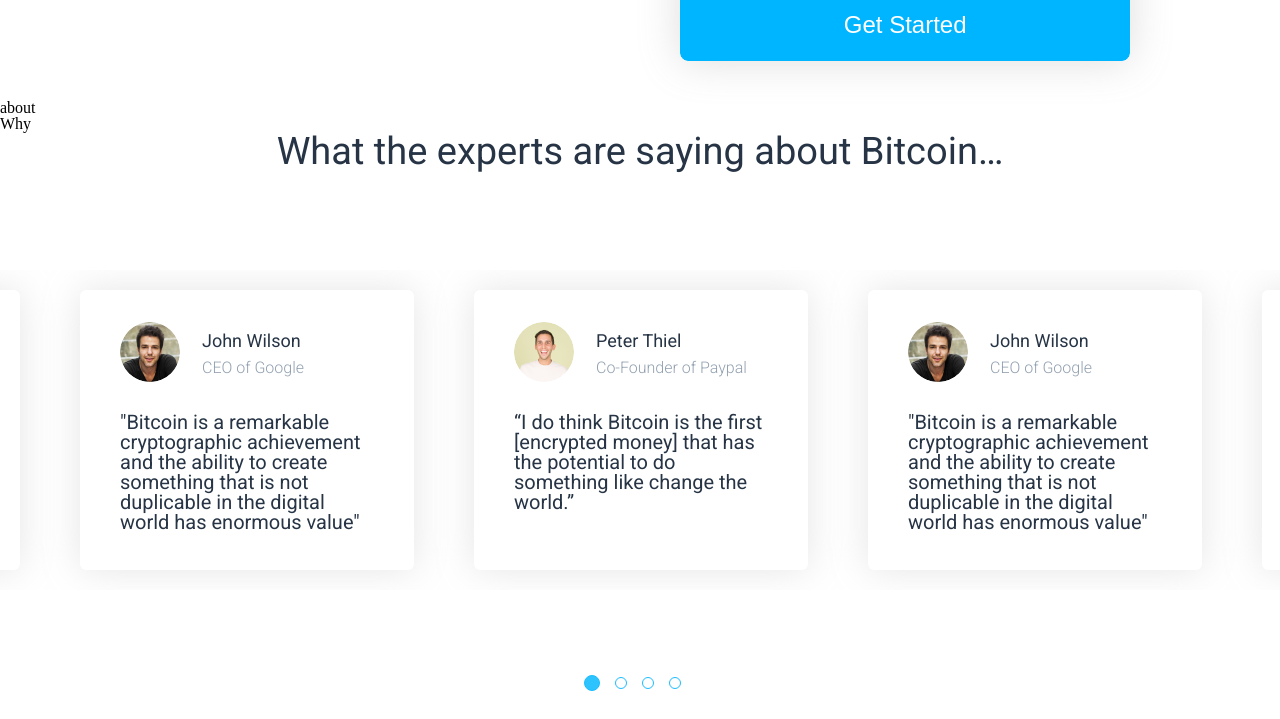
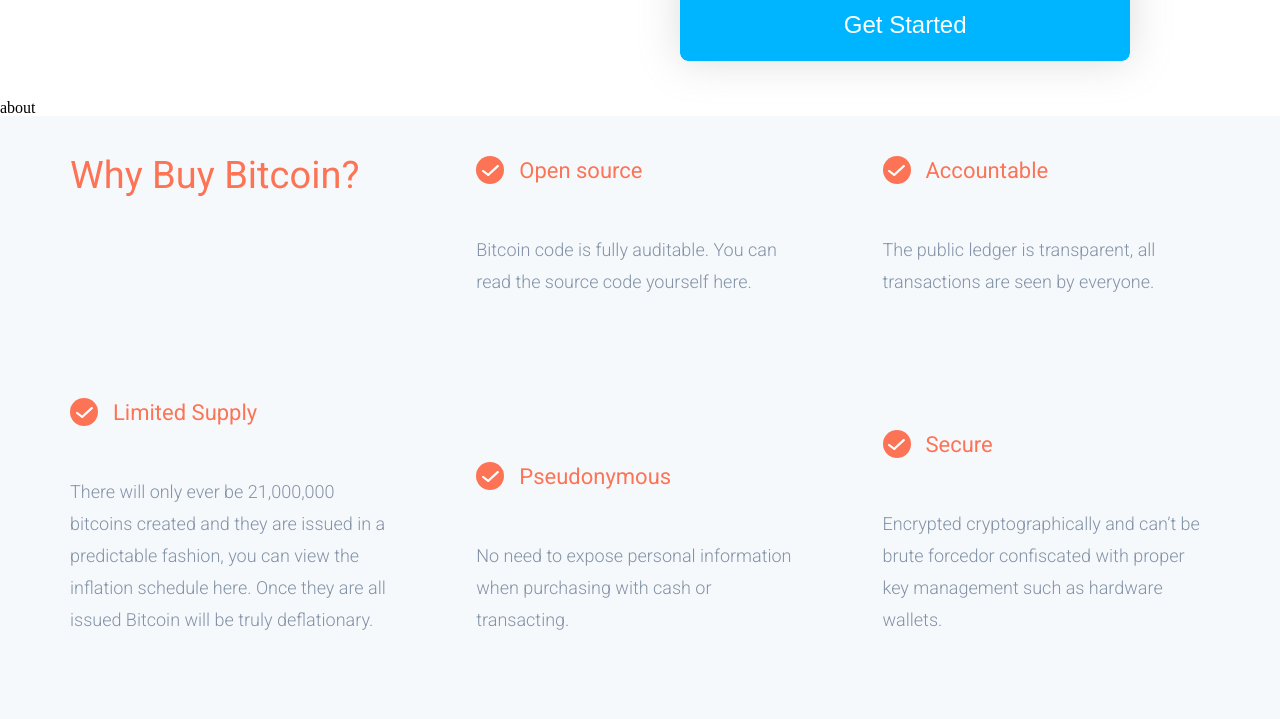
Before and after one commit to no0dly/bitlp, a React (Create React App) app: page / in a window 1280 px wide. Shown: the part 874-1593 px from the top of the page. Built offline with nearby package versions, Linux system fonts and the light colour scheme.

Commit message:
why section

```diff
--- a/src/components/discover/Discover.jsx
+++ b/src/components/discover/Discover.jsx
@@ -8,8 +8,6 @@
 import moneyIcon from '../../images/money.svg'
 import clockIcon from '../../images/clock.svg'
 import mask from '../../images/maskDiscover.png'
-
-
 
 const Discover = (props) => {
   return (
--- a/src/components/experts/Experts.jsx
+++ b/src/components/experts/Experts.jsx
@@ -50,6 +50,7 @@
 }
 
 const Wrap = styled.div`
+  padding-top: 50px;
   text-align: center;
   margin-bottom: 25px;
 `
--- a/src/components/experts/SliderItem.jsx
+++ b/src/components/experts/SliderItem.jsx
@@ -31,7 +31,7 @@
 const Wrap = styled.div`
   padding: 32px 40px;
   background: #FFFFFF;
-  box-shadow: 0px 0px 36px rgba(177, 177, 177, 0.337438);
+  box-shadow: 0px 0px 6px rgba(177, 177, 177, 0.337438);
   border-radius: 6px;
   margin: 0 30px;
   min-height: 280px;
--- a/src/components/why/Why.jsx
+++ b/src/components/why/Why.jsx
@@ -1,12 +1,158 @@
 import React from 'react'
 import styled from 'styled-components'
 
+import mark from '../../images/mark.svg'
+
 const Why = (props) => {
   return (
-    <div>
-      Why
-    </div>
+    <Wrap>
+      <List>
+        <ListItem>
+          <PageTitle>
+            <PageTitleText>
+              Why Buy Bitcoin?
+            </PageTitleText>
+          </PageTitle>
+        </ListItem>
+        <ListItem>
+          <Title>
+            <TitleIcon />
+            <TitleText>
+              Open source
+            </TitleText>
+          </Title>
+          <Descr>
+            <DescrText>
+              Bitcoin code is fully auditable. You can read the source code yourself here.
+            </DescrText>
+          </Descr>
+        </ListItem>
+        <ListItem>
+          <Title>
+            <TitleIcon />
+            <TitleText>
+              Accountable
+            </TitleText>
+          </Title>
+          <Descr>
+            <DescrText>
+              The public ledger is transparent, all transactions are seen by everyone.
+            </DescrText>
+          </Descr>
+        </ListItem>
+        <ListItem>
+          <Title>
+            <TitleIcon />
+            <TitleText>
+              Limited Supply
+            </TitleText>
+          </Title>
+          <Descr>
+            <DescrText>
+              There will only ever be 21,000,000 bitcoins created and they are issued in a predictable fashion, you can view the inflation schedule here. Once they are all issued Bitcoin will be truly deflationary.
+            </DescrText>
+          </Descr>
+        </ListItem>
+        <ListItem className="bottom">
+          <Title>
+            <TitleIcon />
+            <TitleText>
+              Pseudonymous
+            </TitleText>
+          </Title>
+          <Descr>
+            <DescrText>
+              No need to expose personal information when purchasing with cash or transacting.
+            </DescrText>
+          </Descr>
+        </ListItem>
+        <ListItem className="bottom">
+          <Title>
+            <TitleIcon />
+            <TitleText>
+              Secure
+            </TitleText>
+          </Title>
+          <Descr>
+            <DescrText>
+              Encrypted cryptographically and can’t be brute forcedor confiscated with proper key management such as hardware wallets.
+            </DescrText>
+          </Descr>
+        </ListItem>
+      </List>
+    </Wrap>
   )
 }
 
+const Wrap = styled.div`
+  padding: 40px 30px;
+  background: #F6F9FC;
+`
+
+const List = styled.ul`
+  display: flex;
+  flex-direction: row;
+  flex-wrap: wrap;
+`
+
+const ListItem = styled.li`
+  width: 33.3%;
+  padding: 0 40px 30px;
+  &.bottom {
+    display: flex;
+    flex-direction: column;
+    justify-content: flex-end;
+  }
+`
+
+const PageTitle = styled.div`
+  margin-bottom: 10px;
+`
+
+const PageTitleText = styled.h3`
+  font-family: Roboto;
+  font-size: 2.375rem;
+  letter-spacing: 0.013px;
+  color: #FC7455;
+`
+
+const Title = styled.div`
+  display: flex;
+  margin-bottom: 50px;
+`
+const TitleIcon = styled.div`
+  width: 28px;
+  height: 28px;
+  border-radius: 50%;
+  background: #FC7455;
+  position: relative;
+  margin-right: 15px;
+  &:before {
+    content: '';
+    position: absolute;
+    width: 100%;
+    height: 100%;
+    background: url(${mark}) no-repeat center;
+  }
+`
+
+const TitleText = styled.p`
+  font-family: Roboto;
+  font-size: 1.375rem;
+  color: #FC7455;
+  padding-top: 4px;
+`
+
+const Descr = styled.div`
+  margin-bottom: 70px;
+`
+
+const DescrText = styled.p`
+  font-family: Roboto;
+  font-size: 1.125rem;
+  color: #8392A7;
+  font-weight: 300;
+  line-height: 2rem;
+`
+
 export default Why
```
Also changed, not shown: src/images/mark.svg (added), 1 other file (tests, documents, lock files or other folders).
